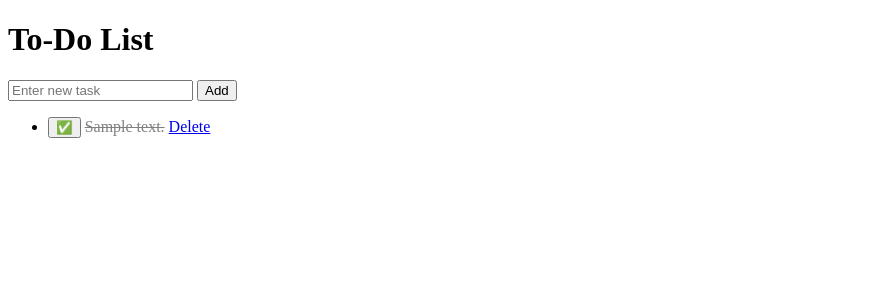
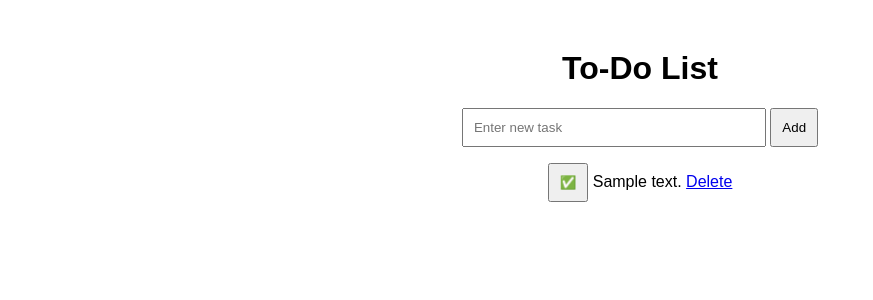
Before and after one commit to MiqdadProjects/todolist-app-flask, a Flask app: template templates/index.html in a window 1280 px wide. Shown: the top 300 px of the page, without its empty margins (0-873 px from the left). Run offline with Flask 3, Linux system fonts and the light colour scheme; the template is opened without the code that fills it: most values are stand-ins (such as "Sample title", 1, 10 or a date in 2020).

Commit message:
linked html file with style.css

```diff
--- a/templates/index.html
+++ b/templates/index.html
@@ -3,12 +3,7 @@
 <head>
     <meta charset="UTF-8">
     <title>To-Do App</title>
-    <style>
-        .done {
-            text-decoration: line-through;
-            color: gray;
-        }
-    </style>
+    <link rel="stylesheet" href="{{ url_for('static', filename='style.css') }}">
 </head>
 <body>
     <h1>To-Do List</h1>
```
